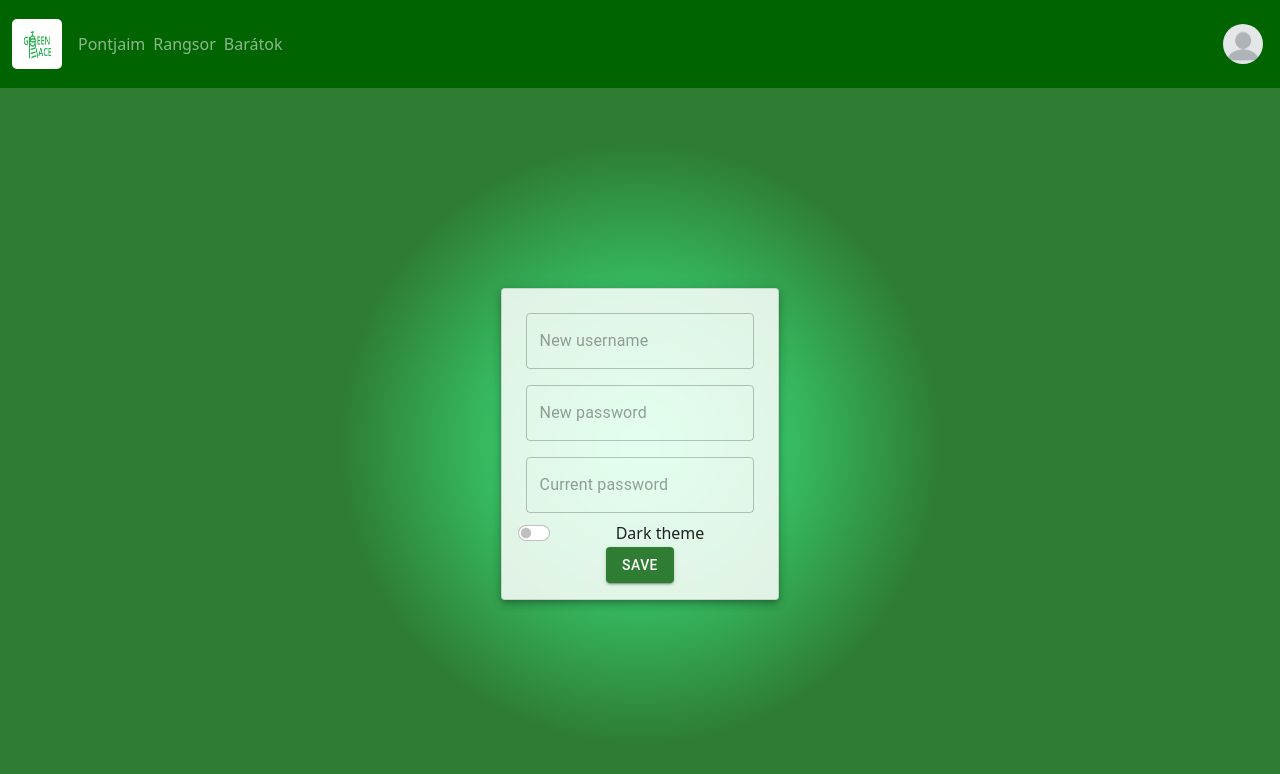
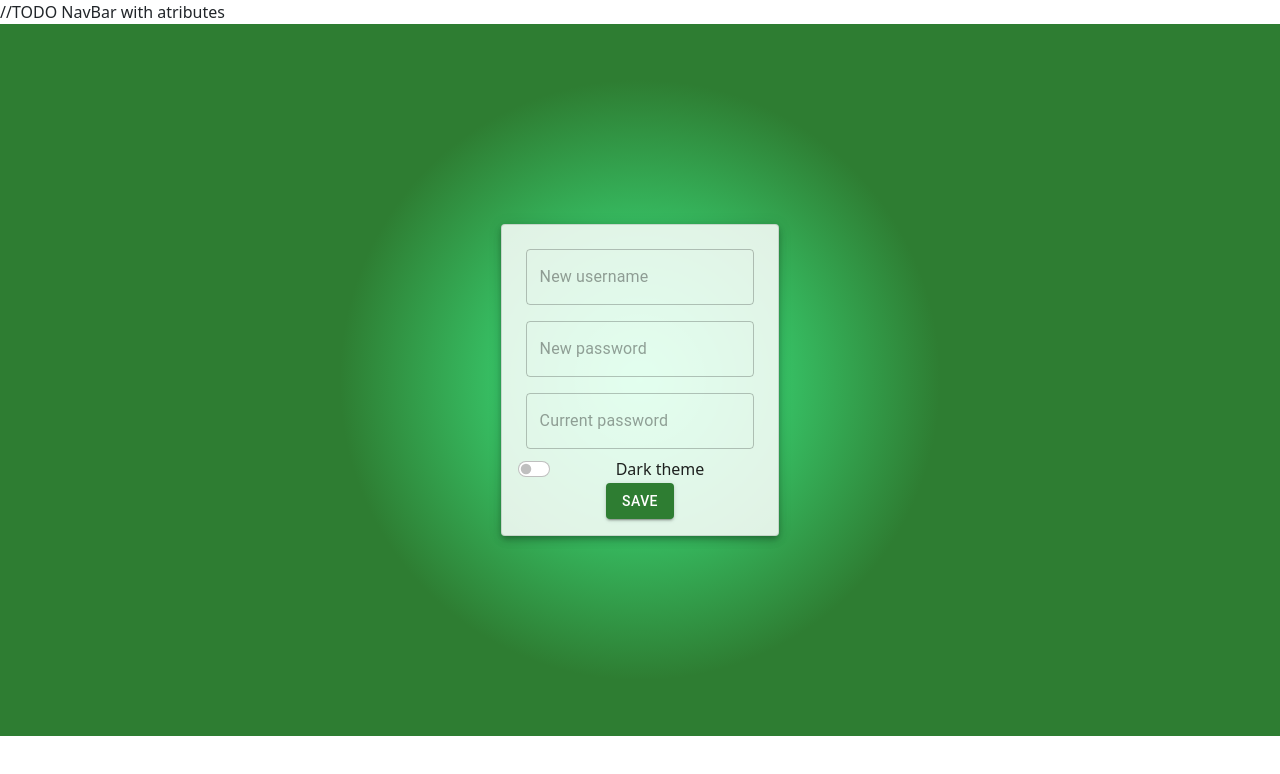
Before and after one commit to HiImZsofi/GreenRace, a React (Create React App) app in the folder client/: page /settings in a window 1280 px wide. Shown: the top 774 px of the page. Built offline with nearby package versions, Linux system fonts and the light colour scheme; no server answers.

Commit message:
Add todo

```diff
--- a/client/src/Views/UserSettings.tsx
+++ b/client/src/Views/UserSettings.tsx
@@ -65,7 +65,7 @@ class UserSettings extends React.Component<{}, UserSettingsDto> {
 		return (
 			//TODO Store dark theme option in a cookie
 			<>
-				<NavMenu />
+			//TODO NavBar with atributes
 				<FormWrapper vhnum="89vh">
 					<InputField
 						type={{
```
